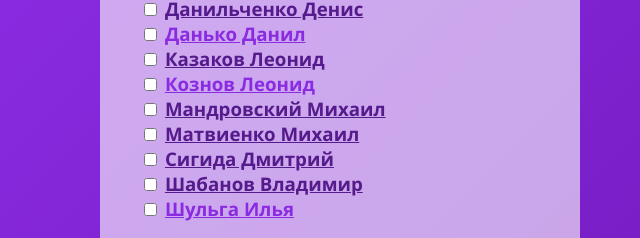
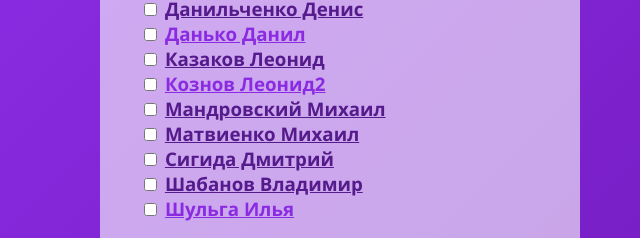
Before and after one commit to SeregaIgorevichLisenkov/START_GROUPS, a plain HTML site: page index.html in a window 1280 px wide. Shown: the part 312-550 px from the top of the page, 110-750 px from the left. Drawn offline with Linux system fonts and the light colour scheme.

Commit message:
Update index.html

```diff
--- a/index.html
+++ b/index.html
@@ -104,7 +104,7 @@
         <label><input type="checkbox" id="toggle4" onclick="saveToggle()">
     <a target="_blank" href="">Казаков Леонид</a></label><br>
         <label><input type="checkbox" id="toggle5" onclick="saveToggle()">
-    <a target="_blank" href="https://leon11114.github.io/project1/">Кознов Леонид</a></label><br>
+    <a target="_blank" href="https://leon11114.github.io/project1/">Кознов Леонид</a><a target="_blank" href="https://ar-go.pjatigorsk.ru/">2</a></label><br>
         <label><input type="checkbox" id="toggle6" onclick="saveToggle()">
     <a target="_blank" href="">Мандровский Михаил</a></label><br>
         <label><input type="checkbox" id="toggle7" onclick="saveToggle()">
```
